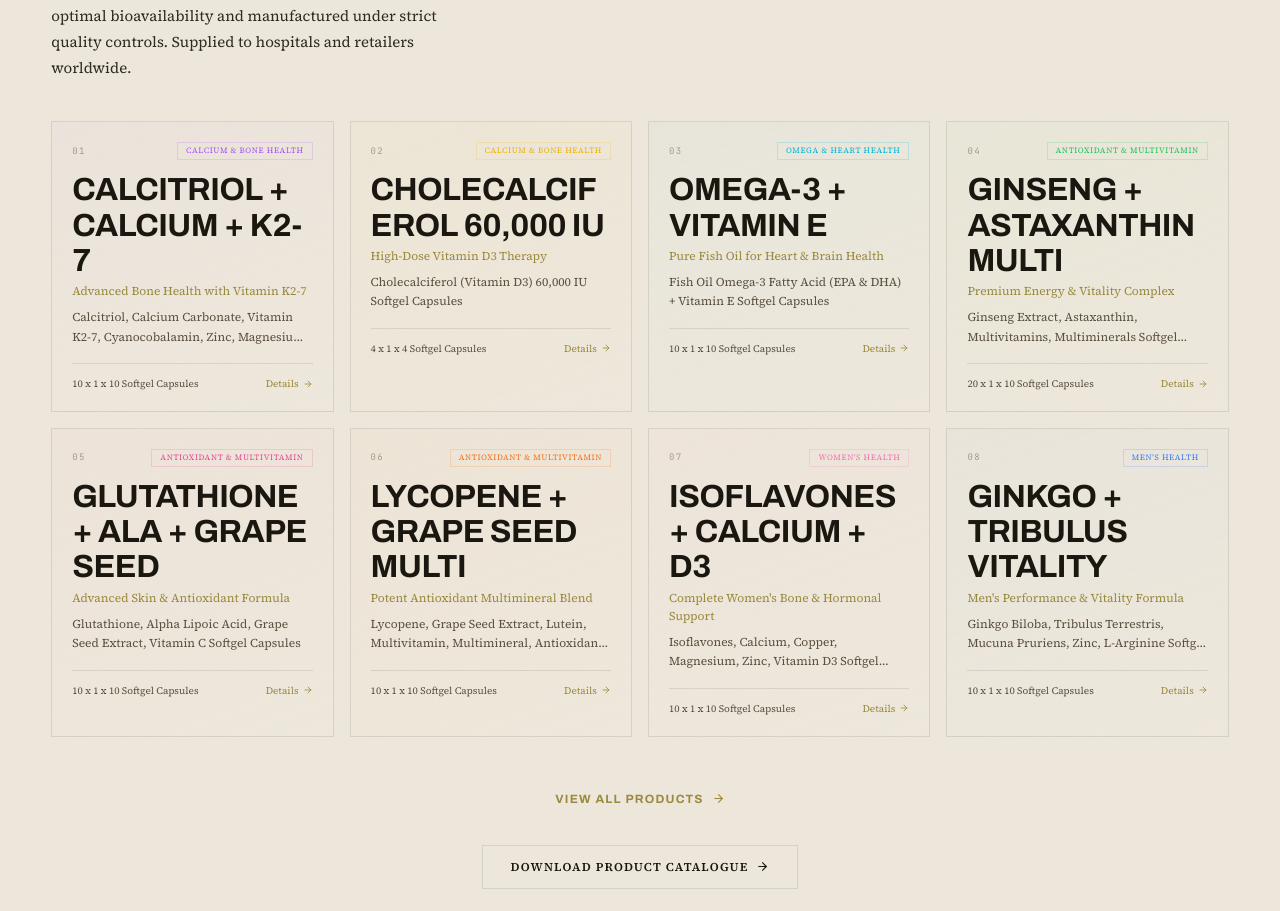
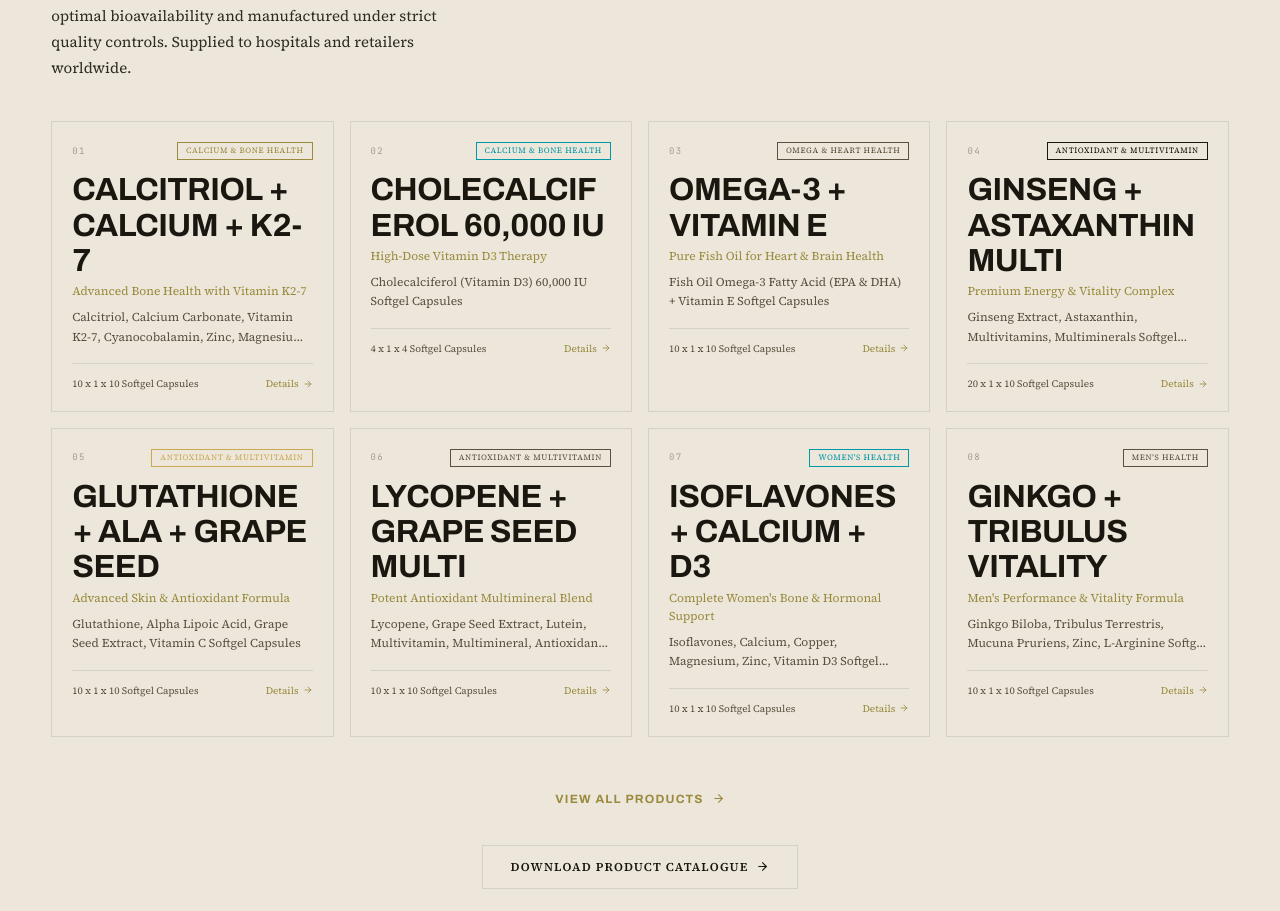
Before and after one commit to gauravlochab/admetus-lifesciences, a Next.js app: page / in a window 1280 px wide. Shown: the part 2207-3118 px from the top of the page. Built offline with nearby package versions, Linux system fonts and the light colour scheme.

Commit message:
design: replace hardcoded product colors with --chart-* CSS tokens

```diff
--- a/src/data/products.ts
+++ b/src/data/products.ts
@@ -40,7 +40,7 @@ export const products: Product[] = [
     packSize: "10 x 1 x 10 Softgel Capsules",
     dosageForm: "Softgel Capsule",
     category: "Calcium & Bone Health",
-    color: "#a855f7",
+    color: "var(--chart-1)",
   },
   {
     slug: "cholecalciferol-60000-iu",
@@ -63,7 +63,7 @@ export const products: Product[] = [
     packSize: "4 x 1 x 4 Softgel Capsules",
     dosageForm: "Softgel Capsule",
     category: "Calcium & Bone Health",
-    color: "#eab308",
+    color: "var(--chart-2)",
   },
   {
     slug: "omega-3-vitamin-e-softgel",
@@ -89,7 +89,7 @@ export const products: Product[] = [
     packSize: "10 x 1 x 10 Softgel Capsules",
     dosageForm: "Softgel Capsule",
     category: "Omega & Heart Health",
-    color: "#06b6d4",
+    color: "var(--chart-3)",
   },
   {
     slug: "ginseng-astaxanthin-multivitamin",
@@ -115,7 +115,7 @@ export const products: Product[] = [
     packSize: "20 x 1 x 10 Softgel Capsules",
     dosageForm: "Softgel Capsule",
     category: "Antioxidant & Multivitamin",
-    color: "#22c55e",
+    color: "var(--chart-4)",
   },
   {
     slug: "glutathione-ala-grape-seed",
@@ -141,7 +141,7 @@ export const products: Product[] = [
     packSize: "10 x 1 x 10 Softgel Capsules",
     dosageForm: "Softgel Capsule",
     category: "Antioxidant & Multivitamin",
-    color: "#ec4899",
+    color: "var(--chart-5)",
   },
   {
     slug: "lycopene-grape-seed-multivitamin",
@@ -169,7 +169,7 @@ export const products: Product[] = [
     packSize: "10 x 1 x 10 Softgel Capsules",
     dosageForm: "Softgel Capsule",
     category: "Antioxidant & Multivitamin",
-    color: "#f97316",
+    color: "var(--chart-3)",
   },
   {
     slug: "isoflavones-calcium-vitamin-d3",
@@ -197,7 +197,7 @@ export const products: Product[] = [
     packSize: "10 x 1 x 10 Softgel Capsules",
     dosageForm: "Softgel Capsule",
     category: "Women's Health",
-    color: "#f472b6",
+    color: "var(--chart-2)",
   },
   {
     slug: "ginkgo-tribulus-mens-vitality",
@@ -224,7 +224,7 @@ export const products: Product[] = [
     packSize: "10 x 1 x 10 Softgel Capsules",
     dosageForm: "Softgel Capsule",
     category: "Men's Health",
-    color: "#3b82f6",
+    color: "var(--chart-3)",
   },
   {
     slug: "nigella-sativa-kalonji",
@@ -248,7 +248,7 @@ export const products: Product[] = [
     packSize: "10 x 1 x 10 Softgel Capsules",
     dosageForm: "Softgel Capsule",
     category: "Herbal & Specialty",
-    color: "#78716c",
+    color: "var(--chart-1)",
   },
   {
     slug: "krill-oil-softgel",
@@ -275,6 +275,6 @@ export const products: Product[] = [
     packSize: "10 x 1 x 10 Softgel Capsules",
     dosageForm: "Softgel Capsule",
     category: "Omega & Heart Health",
-    color: "#ef4444",
+    color: "var(--chart-5)",
   },
 ];
```
